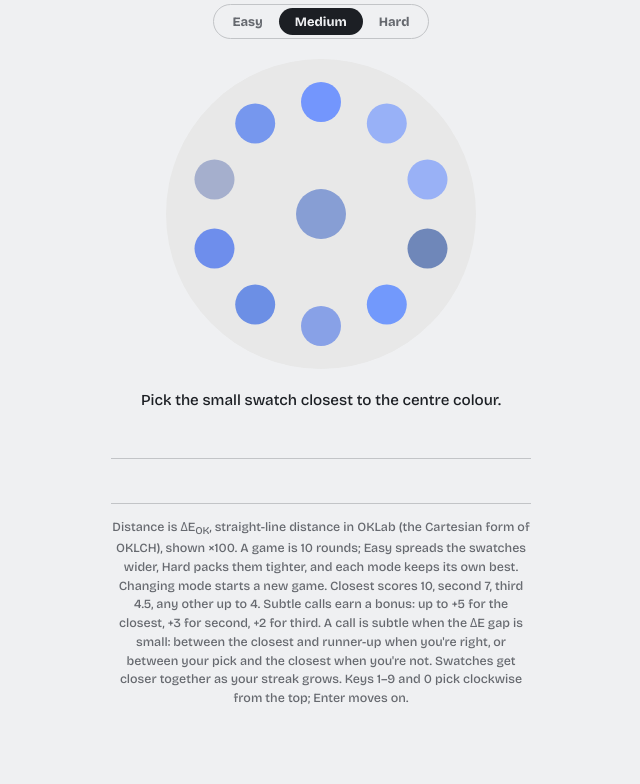
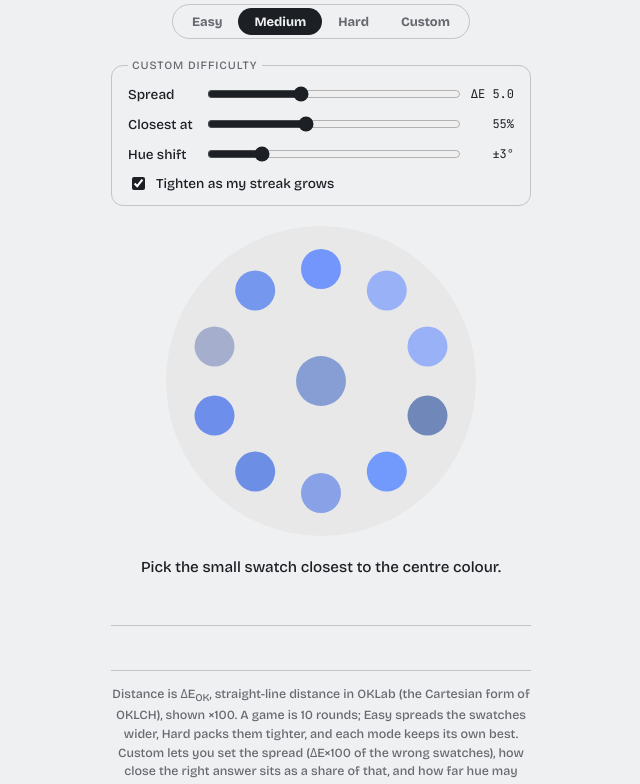
Before and after one commit to trevorandersen/HueMatch, a plain HTML site: page index.html in a window 1280 px wide. Shown: the part 79-863 px from the top of the page, without its empty margins (319-959 px from the left). Before the commit the page ends 808 px from the top, so only its background shows below. Drawn offline with nearby package versions, Linux system fonts and the light colour scheme.

Commit message:
Add custom difficulty mode
Sliders for spread, closest-answer margin and hue drift, plus a toggle
for tightening with streak. Each custom setup keeps its own best score.
Header stats now wrap on narrow screens.

Co-Authored-By: Claude Opus 5.5 <noreply@anthropic.com>
Claude-Session: https://claude.ai/code/session_01Qf4ZPBbqjgEznqGFXznWMz

```diff
--- a/index.html
+++ b/index.html
@@ -42,9 +42,9 @@ body {
   box-sizing: border-box;
 }
 main { width: 100%; max-width: 420px; display: flex; flex-direction: column; align-items: center; gap: 20px; }
-header { width: 100%; display: flex; justify-content: space-between; align-items: baseline; gap: 12px; }
+header { width: 100%; display: flex; flex-wrap: wrap; justify-content: space-between; align-items: baseline; gap: 8px 12px; }
 h1 { font-size: 1.6rem; font-weight: 750; letter-spacing: -0.02em; margin: 0; text-wrap: balance; }
-.stats { display: flex; gap: 16px; font-family: var(--mono); font-size: 0.75rem; color: var(--muted); font-variant-numeric: tabular-nums; }
+.stats { display: flex; flex-wrap: wrap; gap: 4px 14px; font-family: var(--mono); font-size: 0.75rem; color: var(--muted); font-variant-numeric: tabular-nums; }
 .stats b { color: var(--fg); font-weight: 600; }
 .modes { display: flex; gap: 0; border: 1px solid var(--line); border-radius: 999px; padding: 3px; }
 .modes button {
@@ -53,6 +53,16 @@ h1 { font-size: 1.6rem; font-weight: 750; letter-spacing: -0.02em; margin: 0; te
 }
 .modes button[aria-pressed="true"] { background: var(--fg); color: var(--bg); }
 .modes button:focus-visible { outline: 2px solid var(--fg); outline-offset: 2px; }
+.custom {
+  width: 100%; box-sizing: border-box; border: 1px solid var(--line); border-radius: 12px; margin: 0;
+  padding: 12px 16px; display: grid; grid-template-columns: auto 1fr auto; gap: 10px 12px; align-items: center;
+}
+.custom legend { font-size: 0.7rem; text-transform: uppercase; letter-spacing: 0.08em; color: var(--muted); padding: 0 4px; }
+.custom label { font-size: 0.85rem; }
+.custom input[type="range"] { width: 100%; min-width: 0; accent-color: var(--fg); }
+.custom output { font-family: var(--mono); font-size: 0.75rem; font-variant-numeric: tabular-nums; min-width: 3.5em; text-align: right; }
+.custom .check { grid-column: 1 / -1; display: flex; gap: 8px; align-items: center; }
+.custom .check input { accent-color: var(--fg); }
 .plate {
   position: relative; width: 310px; height: 310px; max-width: 100%; border-radius: 50%;
   background: var(--plate); transition: background-color 0.3s ease;
@@ -118,7 +128,22 @@ h1 { font-size: 1.6rem; font-weight: 750; letter-spacing: -0.02em; margin: 0; te
     <button type="button" id="mode-easy" data-mode="easy">Easy</button>
     <button type="button" id="mode-medium" data-mode="medium">Medium</button>
     <button type="button" id="mode-hard" data-mode="hard">Hard</button>
+    <button type="button" id="mode-custom" data-mode="custom">Custom</button>
   </div>
+
+  <fieldset class="custom" id="customPanel" hidden>
+    <legend>Custom difficulty</legend>
+    <label for="c-spread">Spread</label>
+    <input type="range" id="c-spread" min="1" max="12" step="0.5">
+    <output id="o-spread" for="c-spread"></output>
+    <label for="c-margin">Closest at</label>
+    <input type="range" id="c-margin" min="30" max="95" step="5">
+    <output id="o-margin" for="c-margin"></output>
+    <label for="c-hue">Hue shift</label>
+    <input type="range" id="c-hue" min="0" max="15" step="1">
+    <output id="o-hue" for="c-hue"></output>
+    <label class="check" for="c-tighten"><input type="checkbox" id="c-tighten"> Tighten as my streak grows</label>
+  </fieldset>
 
   <div class="plate" id="plate" aria-label="Target colour with ten candidate swatches">
     <div class="target" id="target"></div>
@@ -128,7 +153,7 @@ h1 { font-size: 1.6rem; font-weight: 750; letter-spacing: -0.02em; margin: 0; te
   <div class="detail" id="detail" hidden></div>
   <button class="next" id="next" hidden>Next colour</button>
 
-  <p class="foot">Distance is ΔE<sub>OK</sub>, straight-line distance in OKLab (the Cartesian form of OKLCH), shown ×100. A game is 10 rounds; Easy spreads the swatches wider, Hard packs them tighter, and each mode keeps its own best. Changing mode starts a new game. Closest scores 10, second 7, third 4.5, any other up to 4. Subtle calls earn a bonus: up to +5 for the closest, +3 for second, +2 for third. A call is subtle when the ΔE gap is small: between the closest and runner-up when you're right, or between your pick and the closest when you're not. Swatches get closer together as your streak grows. Keys 1–9 and 0 pick clockwise from the top; Enter moves on.</p>
+  <p class="foot">Distance is ΔE<sub>OK</sub>, straight-line distance in OKLab (the Cartesian form of OKLCH), shown ×100. A game is 10 rounds; Easy spreads the swatches wider, Hard packs them tighter, and each mode keeps its own best. Custom lets you set the spread (ΔE×100 of the wrong swatches), how close the right answer sits as a share of that, and how far hue may drift; each custom setup keeps its own best. Changing mode starts a new game. Closest scores 10, second 7, third 4.5, any other up to 4. Subtle calls earn a bonus: up to +5 for the closest, +3 for second, +2 for third. A call is subtle when the ΔE gap is small: between the closest and runner-up when you're right, or between your pick and the closest when you're not. Swatches get closer together as your streak grows. Keys 1–9 and 0 pick clockwise from the top; Enter moves on.</p>
 </main>
 
 <script>
@@ -171,14 +196,16 @@ h1 { font-size: 1.6rem; font-weight: 750; letter-spacing: -0.02em; margin: 0; te
     return [u * 0.8, r * Math.cos(t), r * Math.sin(t)];
   }
   // weights for random shifts along lightness, chroma, and hue (hue kept small)
-  const W_L = 1, W_C = 1, W_H = 0.05;
-  const MAX_HUE_DEG = 3;
+  const W_L = 1, W_C = 1;
+  // hue drift: capped in degrees per mode; above 3° the hue weight grows so drift actually shows
+  const hueCap = () => Math.max(0.5, MODES[mode].hue);
+  const hueWeight = () => 0.05 + Math.max(0, MODES[mode].hue - 3) * 0.05;
   function offsetPoint(base, mag) {
     const C = Math.hypot(base[1], base[2]) || 1e-6;
     const rad = [base[1] / C, base[2] / C], tan = [-rad[1], rad[0]];
     for (let i = 0; i < 60; i++) {
       const [u, x, y] = randomDir();
-      const dL = u * W_L, dC = x * W_C, dH = y * W_H;
+      const dL = u * W_L, dC = x * W_C, dH = y * hueWeight();
       const d = [dL, rad[0] * dC + tan[0] * dH, rad[1] * dC + tan[1] * dH];
       const n = Math.hypot(...d);
       const p = base.map((v, k) => v + d[k] / n * mag);
@@ -186,7 +213,7 @@ h1 { font-size: 1.6rem; font-weight: 750; letter-spacing: -0.02em; margin: 0; te
       const pc = Math.hypot(p[1], p[2]);
       if (pc < C * 0.5) continue;
       const dh = Math.acos(Math.min(1, (p[1] * base[1] + p[2] * base[2]) / (pc * C))) * 180 / Math.PI;
-      if (dh > MAX_HUE_DEG) continue;
+      if (dh > hueCap()) continue;
       if (inGamut(p)) return p;
     }
     return null;
@@ -195,10 +222,22 @@ h1 { font-size: 1.6rem; font-weight: 750; letter-spacing: -0.02em; margin: 0; te
   // difficulty: base offset shrinks and the gap between best and the rest narrows with streak
   // base: typical wrong-answer distance at streak 0; ratio: best/others gap (closer to 1 = harder)
   const MODES = {
-    easy:   { base: 0.08, ratio: 0.45, ratioStep: 0.02,  shrink: 0.92 },
-    medium: { base: 0.05, ratio: 0.55, ratioStep: 0.025, shrink: 0.88 },
-    hard:   { base: 0.03, ratio: 0.68, ratioStep: 0.02,  shrink: 0.9 },
+    easy:   { base: 0.08, ratio: 0.45, ratioStep: 0.02,  shrink: 0.92, hue: 3 },
+    medium: { base: 0.05, ratio: 0.55, ratioStep: 0.025, shrink: 0.88, hue: 3 },
+    hard:   { base: 0.03, ratio: 0.68, ratioStep: 0.02,  shrink: 0.9,  hue: 3 },
+    custom: { base: 0.05, ratio: 0.55, ratioStep: 0.025, shrink: 0.88, hue: 3 },
   };
+  // custom settings as shown on the sliders
+  const custom = { spread: 5, margin: 55, hue: 3, tighten: true };
+  try { Object.assign(custom, JSON.parse(localStorage.getItem('hueMatchCustom') || '{}')); } catch (e) {}
+  function applyCustom() {
+    Object.assign(MODES.custom, {
+      base: custom.spread / 100, ratio: custom.margin / 100, hue: custom.hue,
+      ratioStep: custom.tighten ? 0.025 : 0, shrink: custom.tighten ? 0.88 : 1,
+    });
+  }
+  applyCustom();
+  const customKey = () => `custom_${custom.spread}_${custom.margin}_${custom.hue}_${custom.tighten ? 1 : 0}`;
   function makeRound(streak) {
     const m = MODES[mode];
     const lvl = Math.min(streak, 15);
@@ -231,11 +270,32 @@ h1 { font-size: 1.6rem; font-weight: 750; letter-spacing: -0.02em; margin: 0; te
   let bestScore = null;
   function loadBest() {
     bestScore = null;
-    try { const v = localStorage.getItem('nearestHueBest2_' + mode); if (v != null) bestScore = +v; } catch (e) {}
+    try { const v = localStorage.getItem('nearestHueBest2_' + bestKey()); if (v != null) bestScore = +v; } catch (e) {}
   }
+  function bestKey() { return mode === 'custom' ? customKey() : mode; }
   loadBest();
   function syncModeButtons() {
     document.querySelectorAll('.modes button').forEach(b => b.setAttribute('aria-pressed', String(b.dataset.mode === mode)));
+    $('customPanel').hidden = mode !== 'custom';
+  }
+  // custom panel wiring
+  const ctl = { spread: $('c-spread'), margin: $('c-margin'), hue: $('c-hue') };
+  const showCustom = () => {
+    $('o-spread').textContent = 'ΔE ' + (+ctl.spread.value).toFixed(1);
+    $('o-margin').textContent = ctl.margin.value + '%';
+    $('o-hue').textContent = '±' + ctl.hue.value + '°';
+  };
+  Object.entries(ctl).forEach(([k, el]) => {
+    el.value = custom[k];
+    el.addEventListener('input', showCustom);
+    el.addEventListener('change', () => { custom[k] = +el.value; customChanged(); });
+  });
+  $('c-tighten').checked = custom.tighten;
+  $('c-tighten').addEventListener('change', e => { custom.tighten = e.target.checked; customChanged(); });
+  showCustom();
+  function customChanged() {
+    try { localStorage.setItem('hueMatchCustom', JSON.stringify(custom)); } catch (e) {}
+    applyCustom(); loadBest(); newGame();
   }
   document.querySelectorAll('.modes button').forEach(b => b.addEventListener('click', () => {
     if (b.dataset.mode === mode && state.roundNo <= 1 && !state.done) return;
@@ -337,7 +397,7 @@ h1 { font-size: 1.6rem; font-weight: 750; letter-spacing: -0.02em; margin: 0; te
   function finish() {
     state.over = true;
     const isBest = bestScore == null || state.score > bestScore;
-    if (isBest) { bestScore = state.score; try { localStorage.setItem('nearestHueBest2_' + mode, String(bestScore)); } catch (e) {} }
+    if (isBest) { bestScore = state.score; try { localStorage.setItem('nearestHueBest2_' + bestKey(), String(bestScore)); } catch (e) {} }
     readout.innerHTML = `<span class="verdict ok">${fmt(state.score)} points</span> · ${state.hits}/${ROUNDS} closest picks${isBest ? ' · new best' : ` · best ${fmt(bestScore)}`}`;
     render();
     nextBtn.focus();
```
